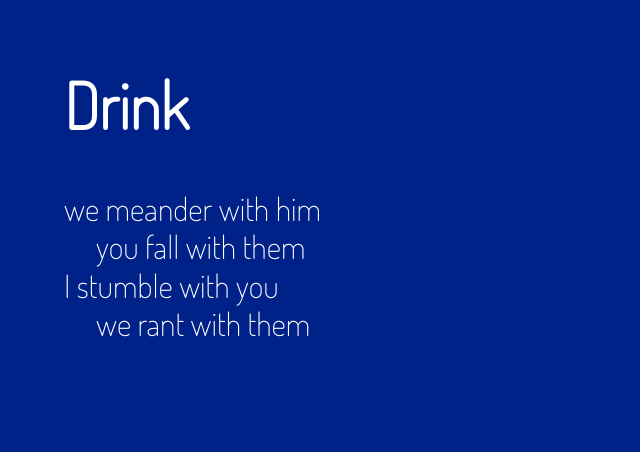
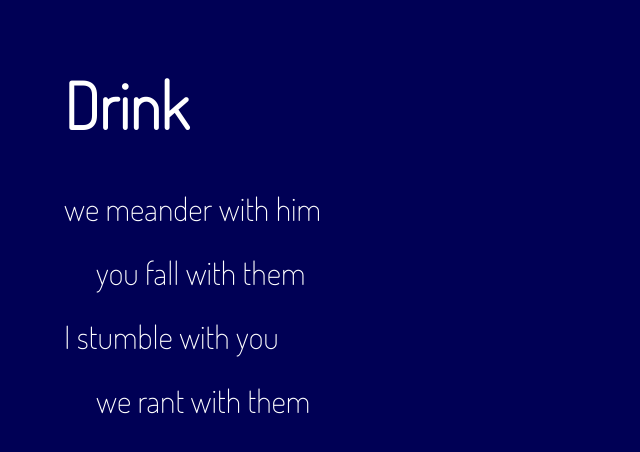
Before and after one commit to s3717339/Horizons, a plain HTML site: page index.html in a window 1280 px wide. Shown: the whole page, without its empty margins (0-640 px from the left). Drawn offline with Linux system fonts and the light colour scheme.

Commit message:
colour change

```diff
--- a/index.html
+++ b/index.html
@@ -18,7 +18,7 @@
       body {
         font-family: "Dosis", sans-serif;
         margin: 2em;
-        background-color: #028;
+        background-color: #005;
         color: #FFF;
         font-size: 2em;
       }
@@ -26,7 +26,7 @@
         color: #FFF;
       }
       #poem > div {
-        height: 1.2em;
+        height: 2.0em;
       }
       .indent {
         padding-left: 1em;
```
